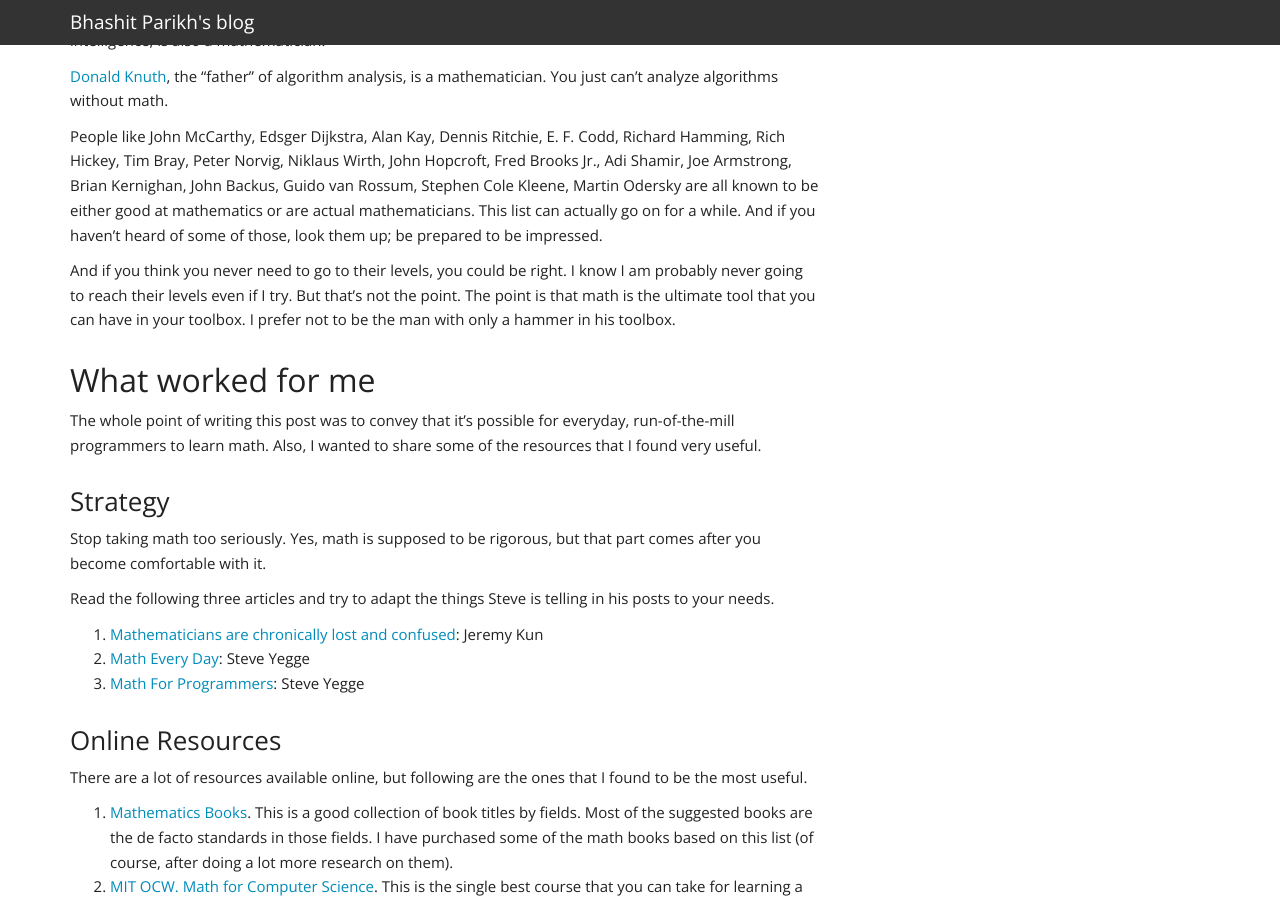
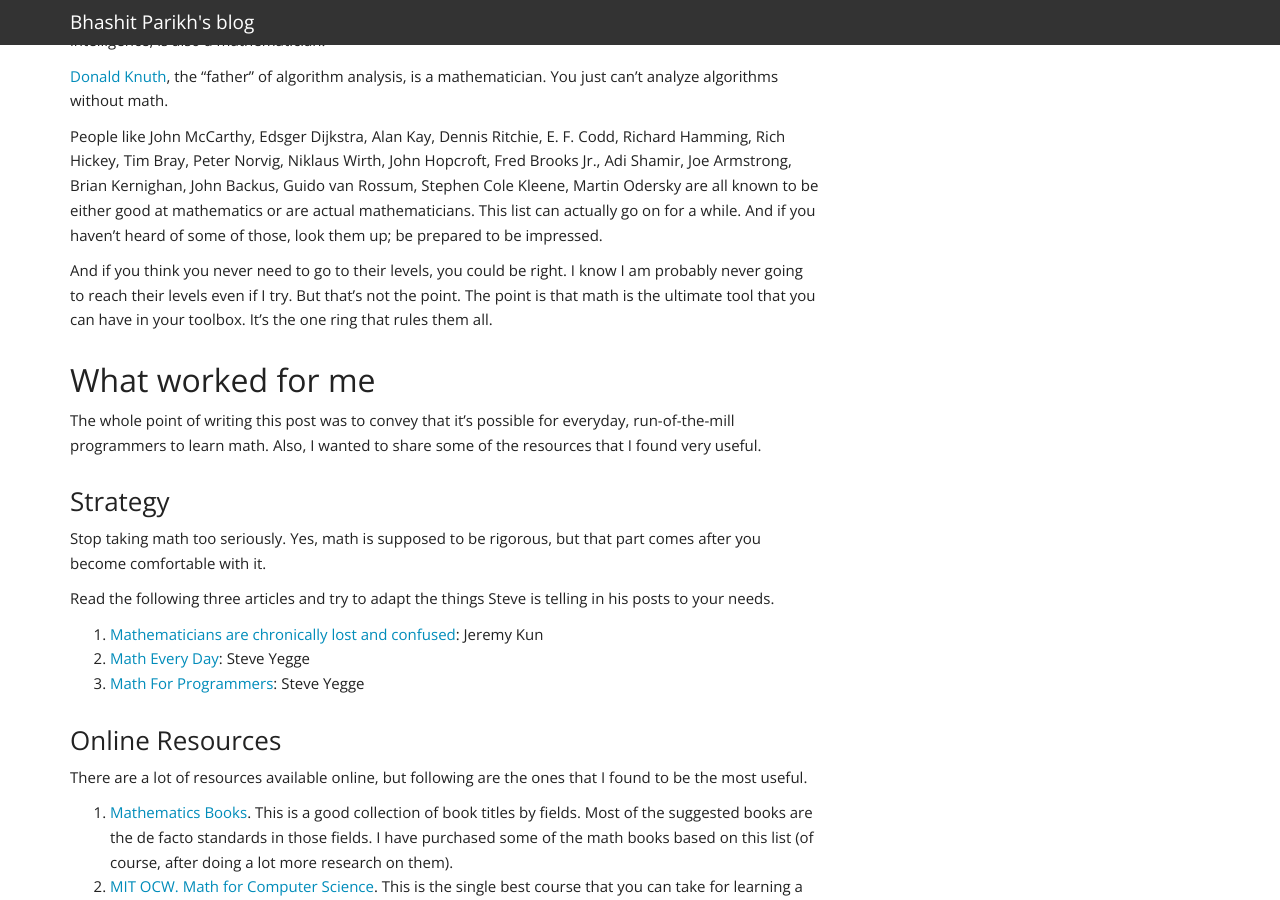
Before and after one commit to Bhashit/bhashit.github.io, a Jekyll site: the page built from _posts/2014-12-29-on-learning-mathematics.md, in a window 1280 px wide and 900 px high, scrolled down 2592 px. Built offline with Jekyll 4.4.1, drawn with Linux system fonts in a browser that asks for light colours; comment, search, counter and statistics services are not loaded.

Commit message:
Correction

```diff
--- a/_posts/2014-12-29-on-learning-mathematics.md
+++ b/_posts/2014-12-29-on-learning-mathematics.md
@@ -168,8 +168,8 @@ be prepared to be impressed.
 And if you think you never need to go to their levels, you could be
 right. I know I am probably never going to reach their levels even if
 I try. But that's not the point. The point is that math is the
-ultimate tool that you can have in your toolbox. I prefer not to be
-the man with only a hammer in his toolbox.
+ultimate tool that you can have in your toolbox. It's the one ring
+that rules them all.
 
 ## What worked for me
 
```
